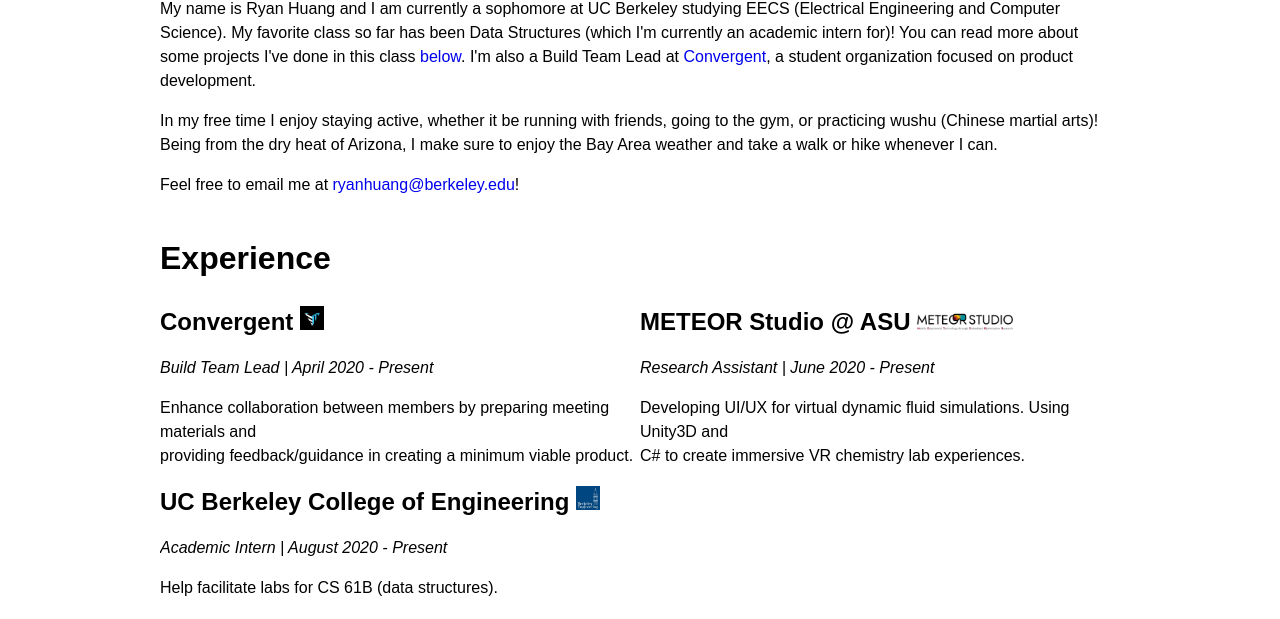
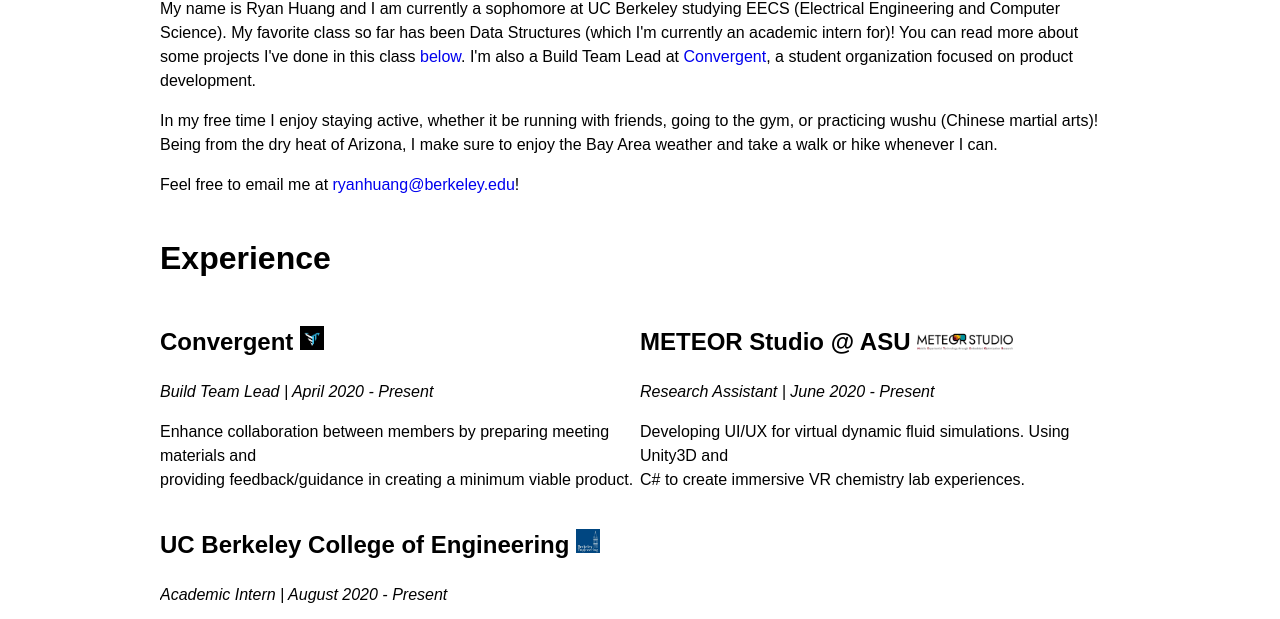
Before and after one commit to ryanhuang36/personalwebsite, a plain HTML site: page index.html in a window 1280 px wide. Shown: the part 323-942 px from the top of the page. Drawn offline with Linux system fonts and the light colour scheme.

Commit message:
updated css for experience-box

```diff
--- a/css/style.css
+++ b/css/style.css
@@ -118,10 +118,6 @@
     width:50%
 }
 
-.experience-box h2{
-    display:inline;
-}
-
 #git-icon{
     width:5%
 }
```
